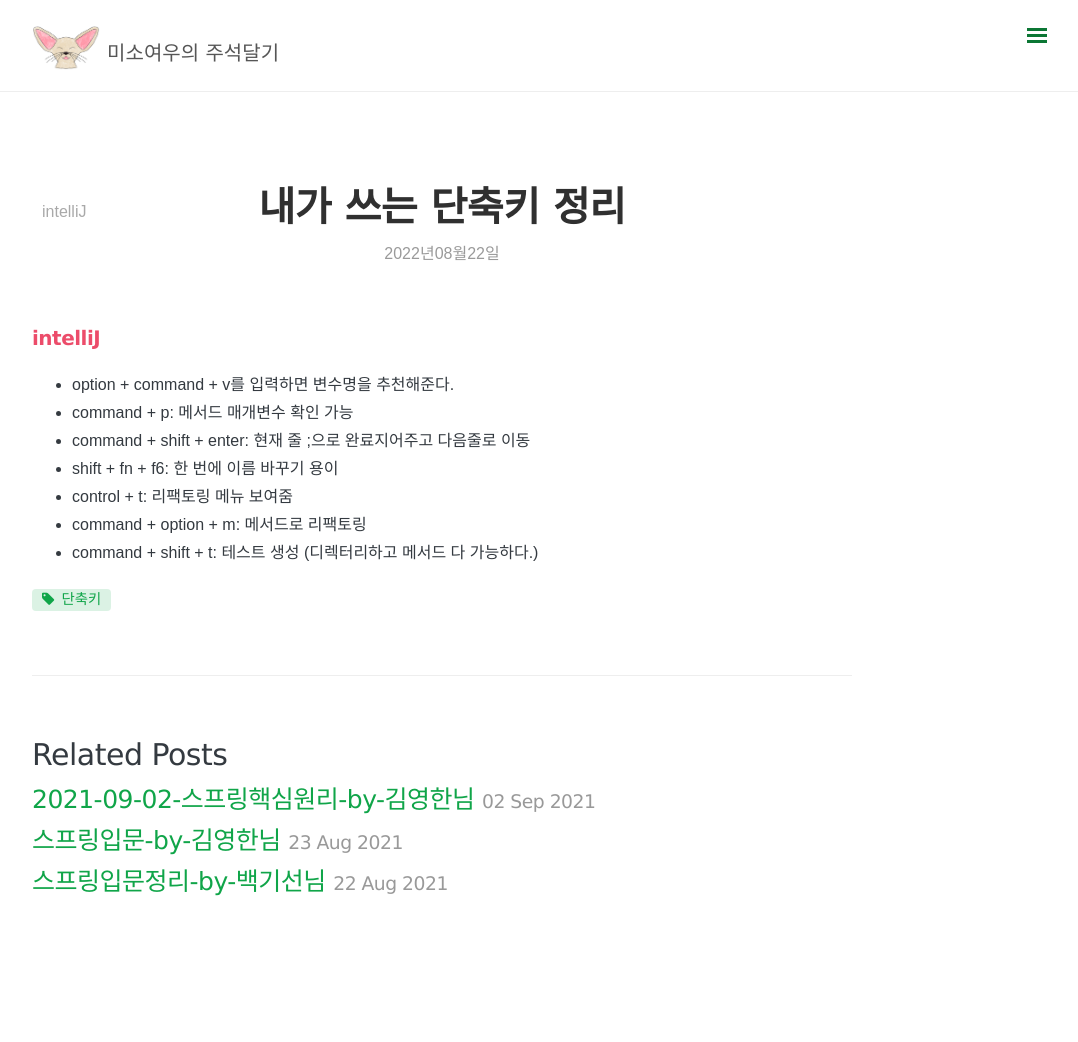
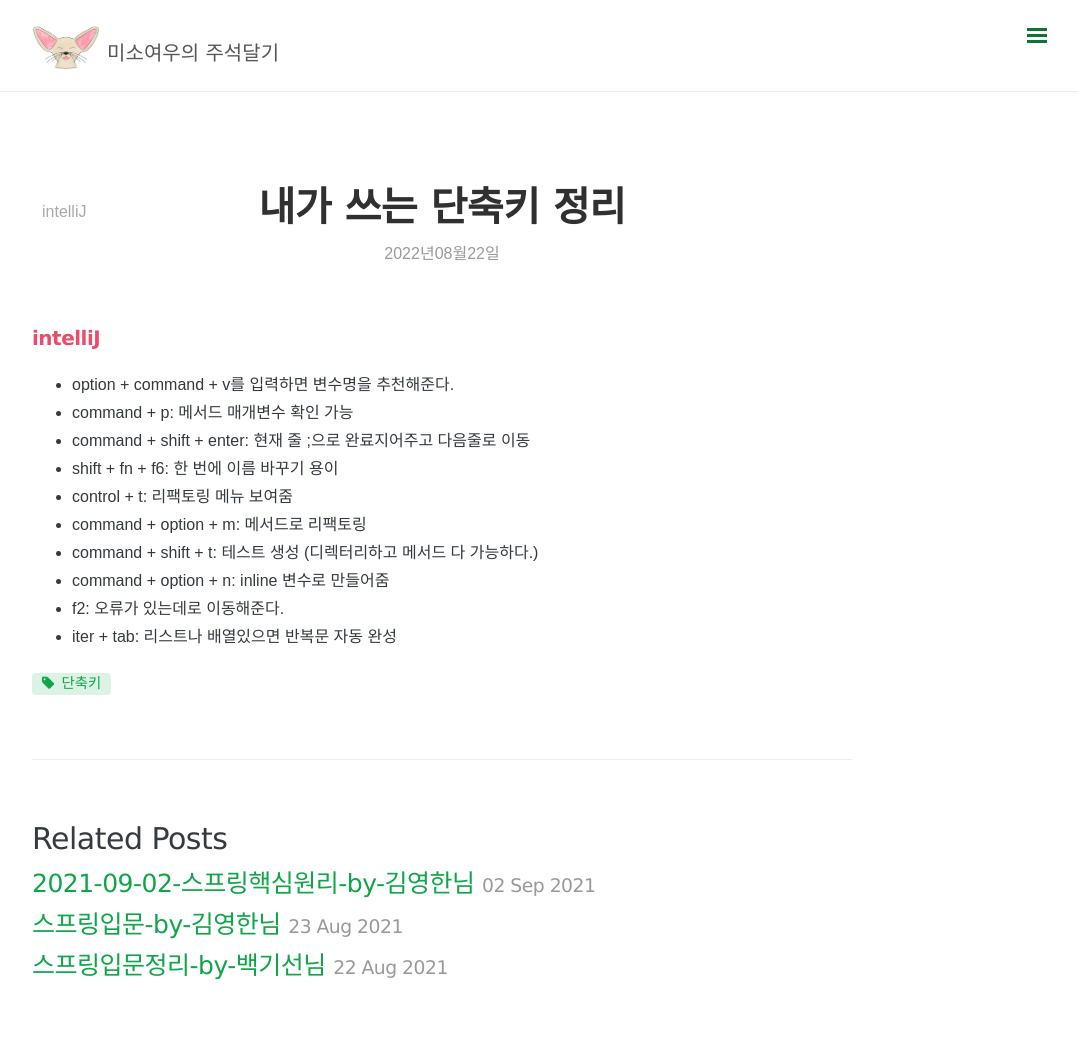
Before and after one commit to somefood/somefood.github.io, a Jekyll site: the page built from _posts/etc/2022-08-22-shortcuts.md, in a window 1280 px wide. Shown: the whole page, without its empty margins (198-1276 px from the left). Built offline with Jekyll 4.4.1, drawn with Linux system fonts in a browser that asks for light colours; nearby versions of some CDN libraries; comment, search, counter and statistics services are not loaded; before the commit the page ends 958 px from its top, so only the background shows below that.

Commit message:
인텔리제이 단축키 정리

```diff
--- a/_posts/etc/2022-08-22-shortcuts.md
+++ b/_posts/etc/2022-08-22-shortcuts.md
@@ -15,3 +15,6 @@
 - control + t: 리팩토링 메뉴 보여줌
 - command + option + m: 메서드로 리팩토링
 - command + shift + t: 테스트 생성 (디렉터리하고 메서드 다 가능하다.)
+- command + option + n: inline 변수로 만들어줌
+- f2: 오류가 있는데로 이동해준다.
+- iter + tab: 리스트나 배열있으면 반복문 자동 완성
```
